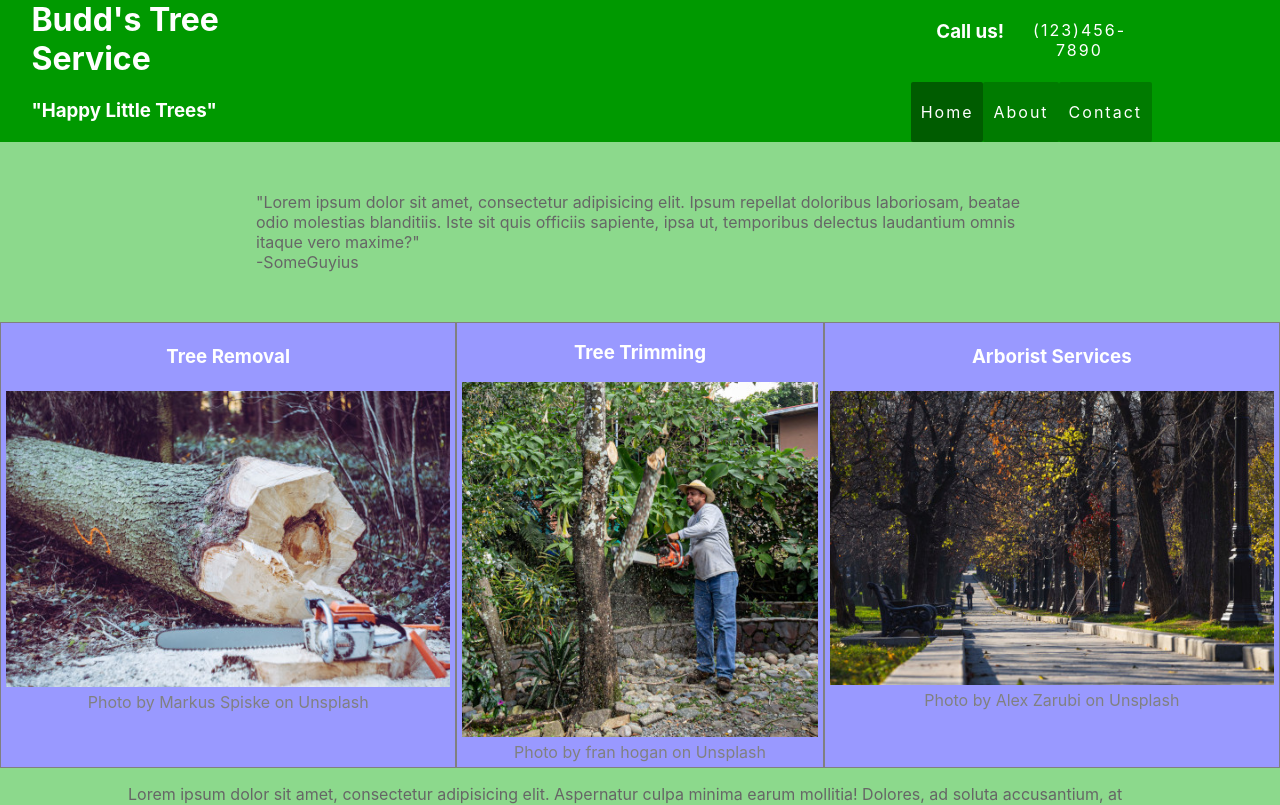
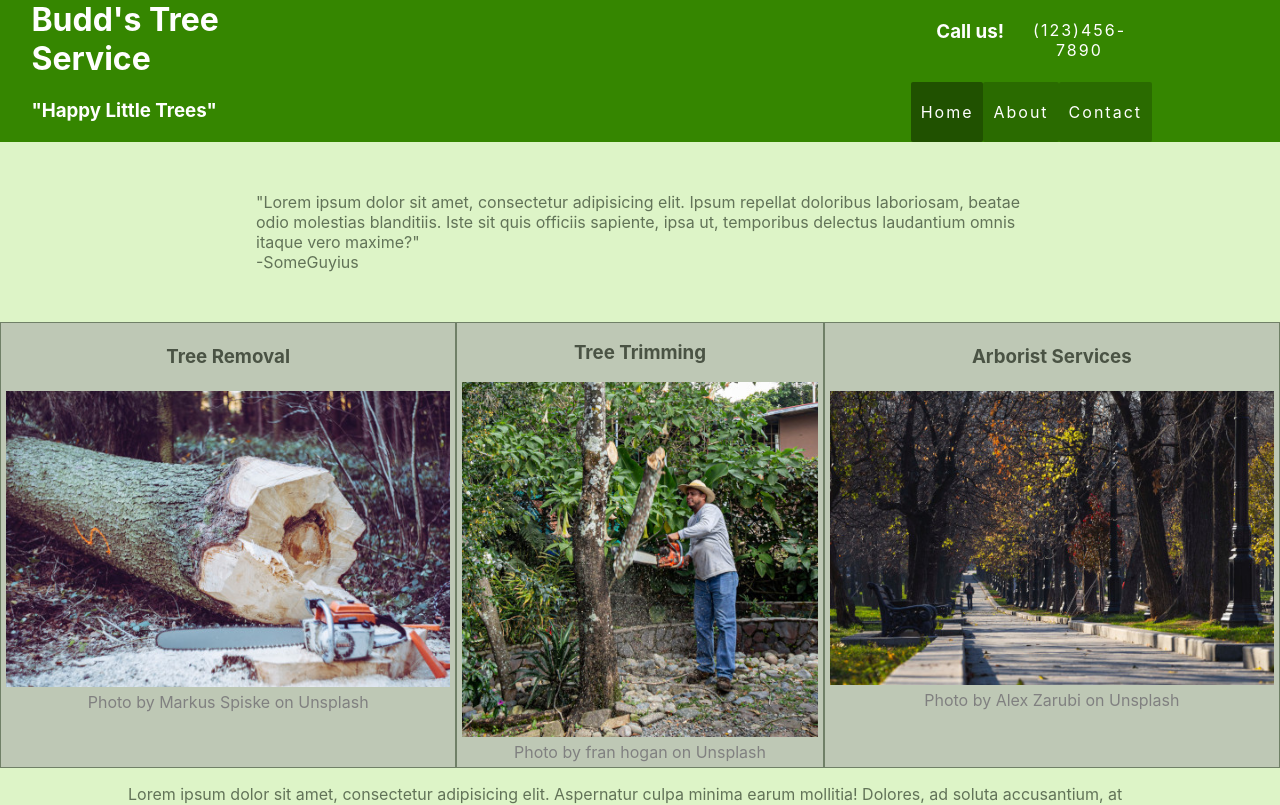
Before and after one commit to a6macleod/tree_service, a React (Create React App) app: page /#/ in a window 1280 px wide. Shown: the top 805 px of the page. Built offline with nearby package versions, Linux system fonts and the light colour scheme.

Commit message:
styling colors

```diff
--- a/src/about.css
+++ b/src/about.css
@@ -4,8 +4,9 @@
 	margin: 3% 10%;
 	flex-wrap: wrap;
 	flex-basis: auto;
-	color: #ffffff;
-	background: #9999ff;
+	color: #4a5344;
+	background: #bec8b5;
+	border: 1px solid #708067;
 }
 
 .sub-one h3 {
--- a/src/contact.css
+++ b/src/contact.css
@@ -33,7 +33,7 @@
 .contact-info a {
 	background: none;
 	text-decoration: underline;
-	color: #666666;
+	color: #708067;
 	letter-spacing: normal;
 	padding: 5px 5px;
 	display: inline;
@@ -55,10 +55,11 @@
 
 /* Form section */
 form {
-	background: #9999ff;
+	background: #bec8b5;
 	padding: 10px;
 	margin: 16px 3%;
-	border: 1px solid #009900;
+	border: 1px solid #708067;
+	color: #4a5344;
 }
 
 form div {
@@ -83,7 +84,7 @@ form .form-submit {
 	padding-bottom: 56.25%;
 	position: relative;
 	height: 0;
-	border: 1px solid #009900;
+	border: 1px solid #708067;
 	margin: 16px 3%;
 }
 
--- a/src/home.css
+++ b/src/home.css
@@ -1,7 +1,7 @@
 /* Home */
 .services {
-	border: 1px solid #808080;
-	background: #9999ff;
+	border: 1px solid #708067;
+	background: #bec8b5;
 	flex-shrink: 1;
 	display: flex;
 	flex-direction: column;
@@ -10,7 +10,7 @@
 .services-container h3 {
 	text-align: center;
 	margin: 5%;
-	color: #ffffff;
+	color: #4a5344;
 }
 
 p,
--- a/src/index.css
+++ b/src/index.css
@@ -21,12 +21,12 @@ body {
 	-webkit-font-smoothing: antialiased;
 	-moz-osx-font-smoothing: grayscale;
 	margin: 0;
-	background: #8cd98c;
-	color: #666666;
+	background: #ddf4c7;
+	color: #627358;
 }
 
 header {
-	background-color: #009900;
+	background-color: #358600;
 	display: flex;
 	justify-content: space-between;
 	color: #ffffff;
```
